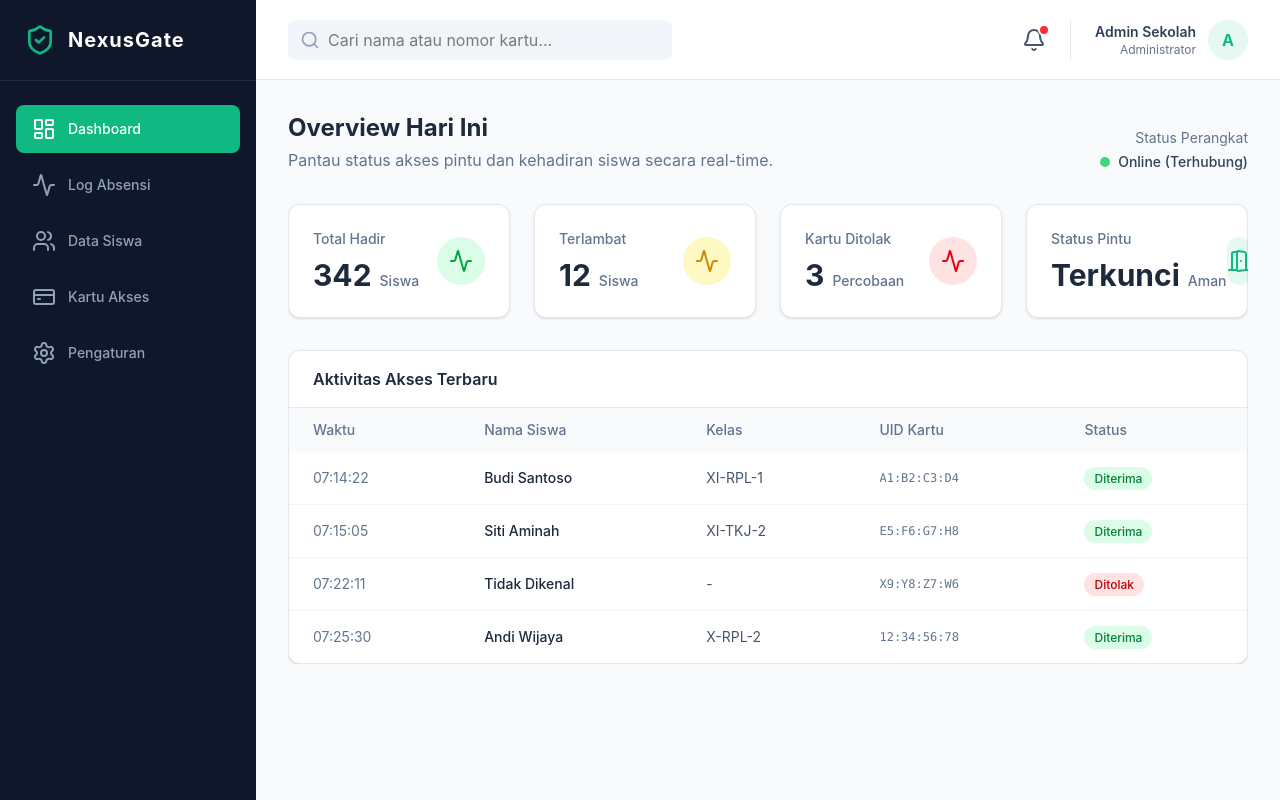
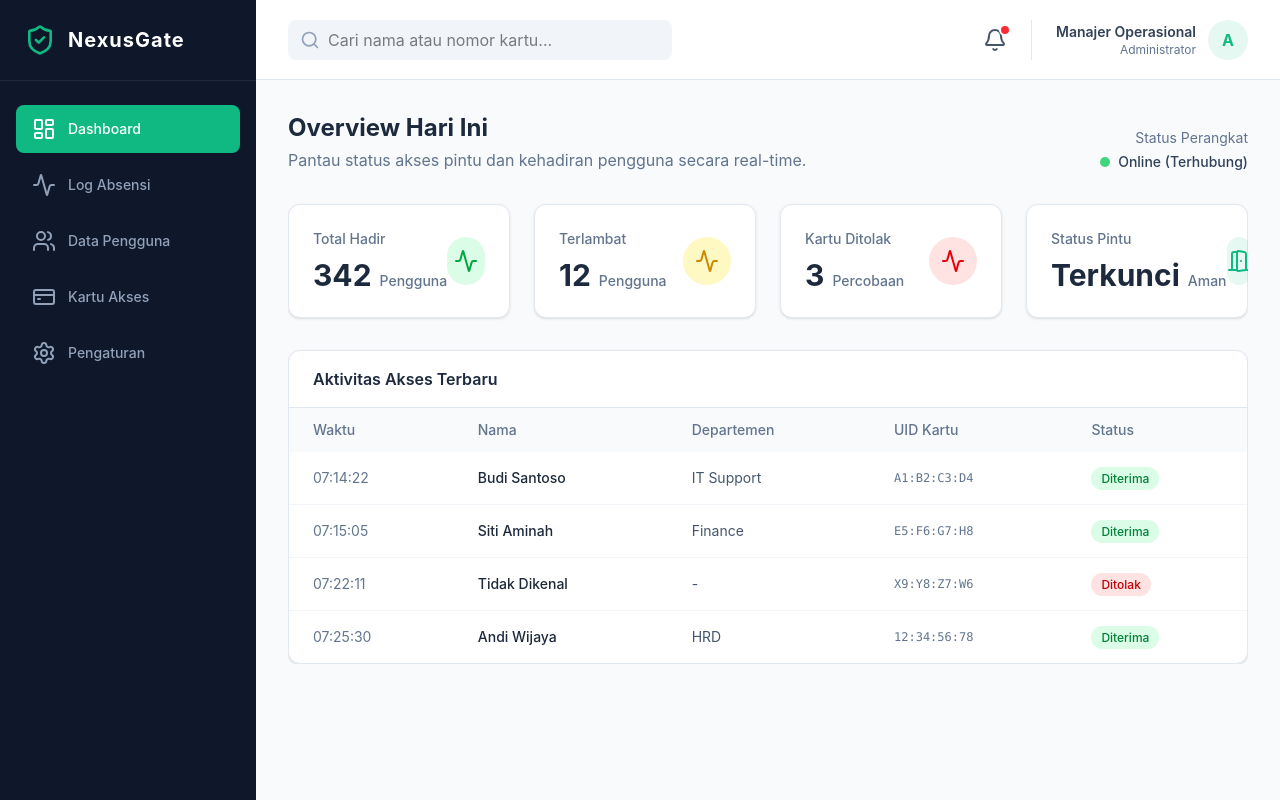
Before and after one commit to yoka-local/PJBL-P1, a React (Vite) app in the folder frontend/react/: page / in a window 1280 px wide. Built offline with nearby package versions, Linux system fonts and the light colour scheme.

Commit message:
refactor(frontend): generalize terms from school to enterprise/company

```diff
--- a/frontend/react/src/App.tsx
+++ b/frontend/react/src/App.tsx
@@ -1,8 +1,8 @@
 import { useState } from 'react';
-import { LayoutDashboard, Users, CreditCard, Activity, Settings, Bell, Search, ShieldCheck } from 'lucide-react';
+import { LayoutDashboard, Users as UsersIcon, CreditCard, Activity, Settings, Bell, Search, ShieldCheck } from 'lucide-react';
 import Dashboard from './components/Dashboard';
 import Logs from './components/Logs';
-import Students from './components/Students';
+import Users from './components/Users';
 import Cards from './components/Cards';
 import SettingsView from './components/Settings';
 
@@ -13,7 +13,7 @@ function App() {
     switch (activeTab) {
       case 'dashboard': return <Dashboard />;
       case 'logs': return <Logs />;
-      case 'students': return <Students />;
+      case 'users': return <Users />;
       case 'cards': return <Cards />;
       case 'settings': return <SettingsView />;
       default: return <Dashboard />;
@@ -32,7 +32,7 @@ function App() {
         <nav className="flex-1 px-4 py-6 space-y-2">
           <NavItem icon={<LayoutDashboard />} label="Dashboard" active={activeTab === 'dashboard'} onClick={() => setActiveTab('dashboard')} />
           <NavItem icon={<Activity />} label="Log Absensi" active={activeTab === 'logs'} onClick={() => setActiveTab('logs')} />
-          <NavItem icon={<Users />} label="Data Siswa" active={activeTab === 'students'} onClick={() => setActiveTab('students')} />
+          <NavItem icon={<UsersIcon />} label="Data Pengguna" active={activeTab === 'users'} onClick={() => setActiveTab('users')} />
           <NavItem icon={<CreditCard />} label="Kartu Akses" active={activeTab === 'cards'} onClick={() => setActiveTab('cards')} />
           <NavItem icon={<Settings />} label="Pengaturan" active={activeTab === 'settings'} onClick={() => setActiveTab('settings')} />
         </nav>
@@ -58,7 +58,7 @@ function App() {
             </div>
             <div className="flex items-center gap-3 pl-6 border-l border-slate-200">
               <div className="text-right">
-                <p className="text-sm font-semibold text-slate-700">Admin Sekolah</p>
+                <p className="text-sm font-semibold text-slate-700">Manajer Operasional</p>
                 <p className="text-xs text-slate-500">Administrator</p>
               </div>
               <div className="w-10 h-10 bg-primary/10 rounded-full flex items-center justify-center text-primary font-bold">
--- a/frontend/react/src/components/Cards.tsx
+++ b/frontend/react/src/components/Cards.tsx
@@ -16,8 +16,8 @@ export default function Cards() {
       <div className="grid grid-cols-1 md:grid-cols-3 gap-6">
         {/* Sample Card UI for demonstration */}
         {[
-          { uid: 'A1:B2:C3:D4', owner: 'Budi Santoso', role: 'Siswa', active: true },
-          { uid: 'E5:F6:G7:H8', owner: 'Pak Guru', role: 'Admin (24/7)', active: true },
+          { uid: 'A1:B2:C3:D4', owner: 'Budi Santoso', role: 'Pegawai (Shift Pagi)', active: true },
+          { uid: 'E5:F6:G7:H8', owner: 'Pak Manajer', role: 'Admin (24/7)', active: true },
           { uid: 'X9:Y8:Z7:W6', owner: '-', role: 'Unassigned', active: false },
         ].map((card, i) => (
           <div key={i} className="bg-white rounded-xl shadow-sm border border-slate-200 p-6 flex flex-col justify-between">
--- a/frontend/react/src/components/Dashboard.tsx
+++ b/frontend/react/src/components/Dashboard.tsx
@@ -6,7 +6,7 @@ export default function Dashboard() {
       <div className="mb-8 flex justify-between items-end">
         <div>
           <h2 className="text-2xl font-bold text-slate-800">Overview Hari Ini</h2>
-          <p className="text-slate-500 mt-1">Pantau status akses pintu dan kehadiran siswa secara real-time.</p>
+          <p className="text-slate-500 mt-1">Pantau status akses pintu dan kehadiran pengguna secara real-time.</p>
         </div>
         <div className="text-right">
           <p className="text-sm text-slate-500">Status Perangkat</p>
@@ -18,8 +18,8 @@ export default function Dashboard() {
       </div>
 
       <div className="grid grid-cols-1 md:grid-cols-4 gap-6 mb-8">
-        <StatCard title="Total Hadir" value="342" subtitle="Siswa" color="text-green-600" bg="bg-green-100" />
-        <StatCard title="Terlambat" value="12" subtitle="Siswa" color="text-yellow-600" bg="bg-yellow-100" />
+        <StatCard title="Total Hadir" value="342" subtitle="Pengguna" color="text-green-600" bg="bg-green-100" />
+        <StatCard title="Terlambat" value="12" subtitle="Pengguna" color="text-yellow-600" bg="bg-yellow-100" />
         <StatCard title="Kartu Ditolak" value="3" subtitle="Percobaan" color="text-red-600" bg="bg-red-100" />
         <StatCard title="Status Pintu" value="Terkunci" subtitle="Aman" icon={<DoorOpen className="w-6 h-6 text-primary" />} color="text-primary" bg="bg-primary/10" />
       </div>
@@ -33,17 +33,17 @@ export default function Dashboard() {
             <thead>
               <tr className="bg-slate-50 text-slate-500 text-sm">
                 <th className="px-6 py-3 font-medium">Waktu</th>
-                <th className="px-6 py-3 font-medium">Nama Siswa</th>
-                <th className="px-6 py-3 font-medium">Kelas</th>
+                <th className="px-6 py-3 font-medium">Nama</th>
+                <th className="px-6 py-3 font-medium">Departemen</th>
                 <th className="px-6 py-3 font-medium">UID Kartu</th>
                 <th className="px-6 py-3 font-medium">Status</th>
               </tr>
             </thead>
             <tbody className="text-sm divide-y divide-slate-100">
-              <TableRow time="07:14:22" name="Budi Santoso" class_="XI-RPL-1" uid="A1:B2:C3:D4" status="Diterima" />
-              <TableRow time="07:15:05" name="Siti Aminah" class_="XI-TKJ-2" uid="E5:F6:G7:H8" status="Diterima" />
+              <TableRow time="07:14:22" name="Budi Santoso" class_="IT Support" uid="A1:B2:C3:D4" status="Diterima" />
+              <TableRow time="07:15:05" name="Siti Aminah" class_="Finance" uid="E5:F6:G7:H8" status="Diterima" />
               <TableRow time="07:22:11" name="Tidak Dikenal" class_="-" uid="X9:Y8:Z7:W6" status="Ditolak" />
-              <TableRow time="07:25:30" name="Andi Wijaya" class_="X-RPL-2" uid="12:34:56:78" status="Diterima" />
+              <TableRow time="07:25:30" name="Andi Wijaya" class_="HRD" uid="12:34:56:78" status="Diterima" />
             </tbody>
           </table>
         </div>
--- a/frontend/react/src/components/Logs.tsx
+++ b/frontend/react/src/components/Logs.tsx
@@ -36,7 +36,7 @@ export default function Logs() {
                 <tr key={i} className="hover:bg-slate-50 transition-colors">
                   <td className="px-6 py-4 font-mono text-xs text-slate-400">EVT-{1000 + i}</td>
                   <td className="px-6 py-4 text-slate-500">01 Okt, 07:{10 + i}:{22 + i}</td>
-                  <td className="px-6 py-4 font-medium text-slate-800">Siswa {i + 1}</td>
+                  <td className="px-6 py-4 font-medium text-slate-800">Pengguna {i + 1}</td>
                   <td className="px-6 py-4 font-mono text-xs text-slate-500">A1:B2:C{i}:D4</td>
                   <td className="px-6 py-4 text-slate-500">GATE-01</td>
                   <td className="px-6 py-4">
--- a/frontend/react/src/components/Students.tsx
+++ b/frontend/react/src/components/Users.tsx
@@ -1,15 +1,15 @@
 import { Plus, Edit2, Trash2 } from 'lucide-react';
 
-export default function Students() {
+export default function Users() {
   return (
     <div className="flex-1 overflow-y-auto">
       <div className="mb-8 flex justify-between items-end">
         <div>
-          <h2 className="text-2xl font-bold text-slate-800">Data Siswa</h2>
-          <p className="text-slate-500 mt-1">Kelola data siswa dan hubungkan dengan kartu NFC/RFID.</p>
+          <h2 className="text-2xl font-bold text-slate-800">Data Pengguna</h2>
+          <p className="text-slate-500 mt-1">Kelola data pengguna/pegawai dan hubungkan dengan kartu NFC/RFID.</p>
         </div>
         <button className="flex items-center gap-2 px-4 py-2 bg-primary text-white rounded-lg hover:bg-primary-dark transition-colors">
-          <Plus className="w-4 h-4" /> Tambah Siswa
+          <Plus className="w-4 h-4" /> Tambah Pengguna
         </button>
       </div>
 
@@ -18,19 +18,24 @@ export default function Students() {
           <table className="w-full text-left border-collapse">
             <thead>
               <tr className="bg-slate-50 text-slate-500 text-sm">
-                <th className="px-6 py-3 font-medium">NIS</th>
+                <th className="px-6 py-3 font-medium">ID Pengguna</th>
                 <th className="px-6 py-3 font-medium">Nama Lengkap</th>
-                <th className="px-6 py-3 font-medium">Kelas</th>
+                <th className="px-6 py-3 font-medium">Departemen</th>
                 <th className="px-6 py-3 font-medium">Kartu Terhubung</th>
                 <th className="px-6 py-3 font-medium text-right">Aksi</th>
               </tr>
             </thead>
             <tbody className="text-sm divide-y divide-slate-100">
-              {['Budi Santoso', 'Siti Aminah', 'Andi Wijaya', 'Rina Marlina'].map((name, i) => (
+              {[
+                { name: 'Budi Santoso', dept: 'IT Support' },
+                { name: 'Siti Aminah', dept: 'Finance' },
+                { name: 'Andi Wijaya', dept: 'HRD' },
+                { name: 'Rina Marlina', dept: 'Marketing' }
+              ].map((user, i) => (
                 <tr key={i} className="hover:bg-slate-50 transition-colors">
-                  <td className="px-6 py-4 font-mono text-slate-500">100{i + 1}</td>
-                  <td className="px-6 py-4 font-medium text-slate-800">{name}</td>
-                  <td className="px-6 py-4 text-slate-600">XI-RPL-{i % 2 + 1}</td>
+                  <td className="px-6 py-4 font-mono text-slate-500">EMP-{100 + i + 1}</td>
+                  <td className="px-6 py-4 font-medium text-slate-800">{user.name}</td>
+                  <td className="px-6 py-4 text-slate-600">{user.dept}</td>
                   <td className="px-6 py-4">
                     <span className="px-2.5 py-1 text-xs font-mono rounded-full bg-slate-100 text-slate-600">A1:B2:C{i}:D4</span>
                   </td>
```
